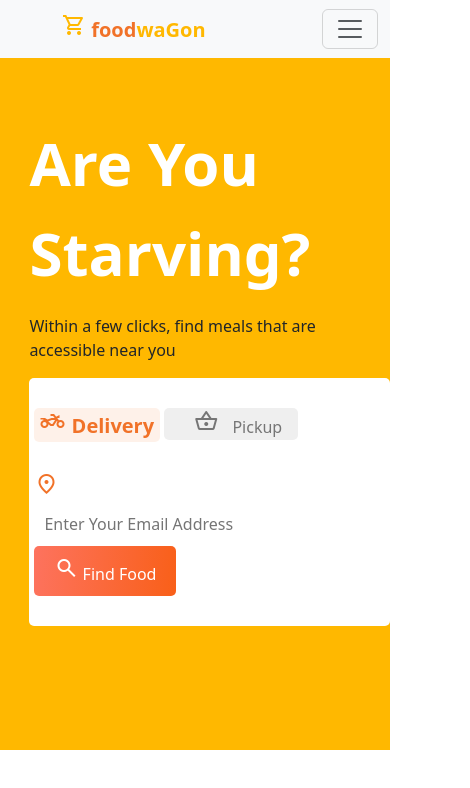
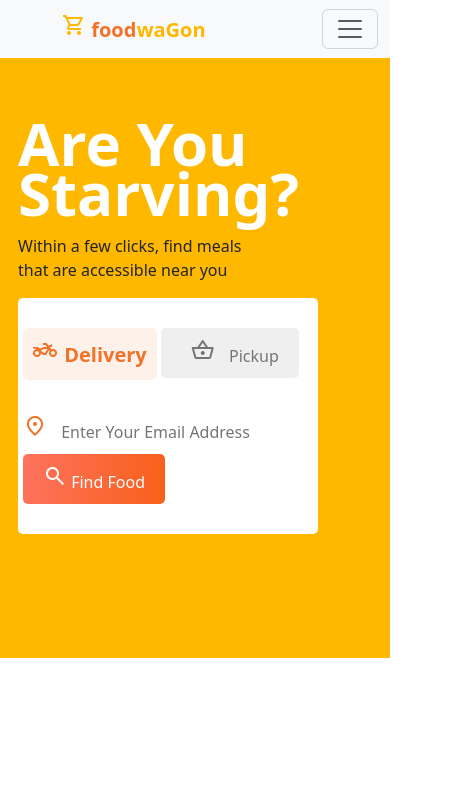
Before and after one commit to SajidNoorMuhammad/Final-Assignment-Css, a plain HTML site: page index.html in a window 390 px wide. Shown: the whole page, 470 px wide, since content can reach past the window. Drawn offline with nearby package versions, Linux system fonts and the light colour scheme.

Commit message:
Add work for responsive.

```diff
--- a/index.html
+++ b/index.html
@@ -55,7 +55,7 @@
     </nav>
 
     <div class="contain">
-        <div class="row">
+        <div class="row second">
             <div class="col first">
                 <p class="image-text">Are You Starving?</p>
                 <p>Within a few clicks, find meals that are accessible near you</p>
@@ -85,7 +85,6 @@
                         <span class="material-symbols-outlined btn-5">
                             search
                         </span>
-
                         <span>Find Food</span>
 
 
@@ -121,9 +120,6 @@
             </div>
         </div>
     </div>
-
-
-
 </body>
 
 </html>
--- a/style.css
+++ b/style.css
@@ -177,4 +177,33 @@
     .hold>img {
         width: 300px;
     }
+
+    .contain-1 {
+        width: 300px;
+    }
+
+    .second {
+        width: 300px;
+    }
+
+    .enter-1 {
+        width: 80%;
+    }
+
+    .btn-1 {
+        padding: 10px;
+    }
+
+    .btn-2 {
+        padding: 10px;
+    }
+
+    .hold>img {
+        text-align: center;
+    }
+
+    .image-text {
+        line-height: 50px;
+    }
+
 }
```
